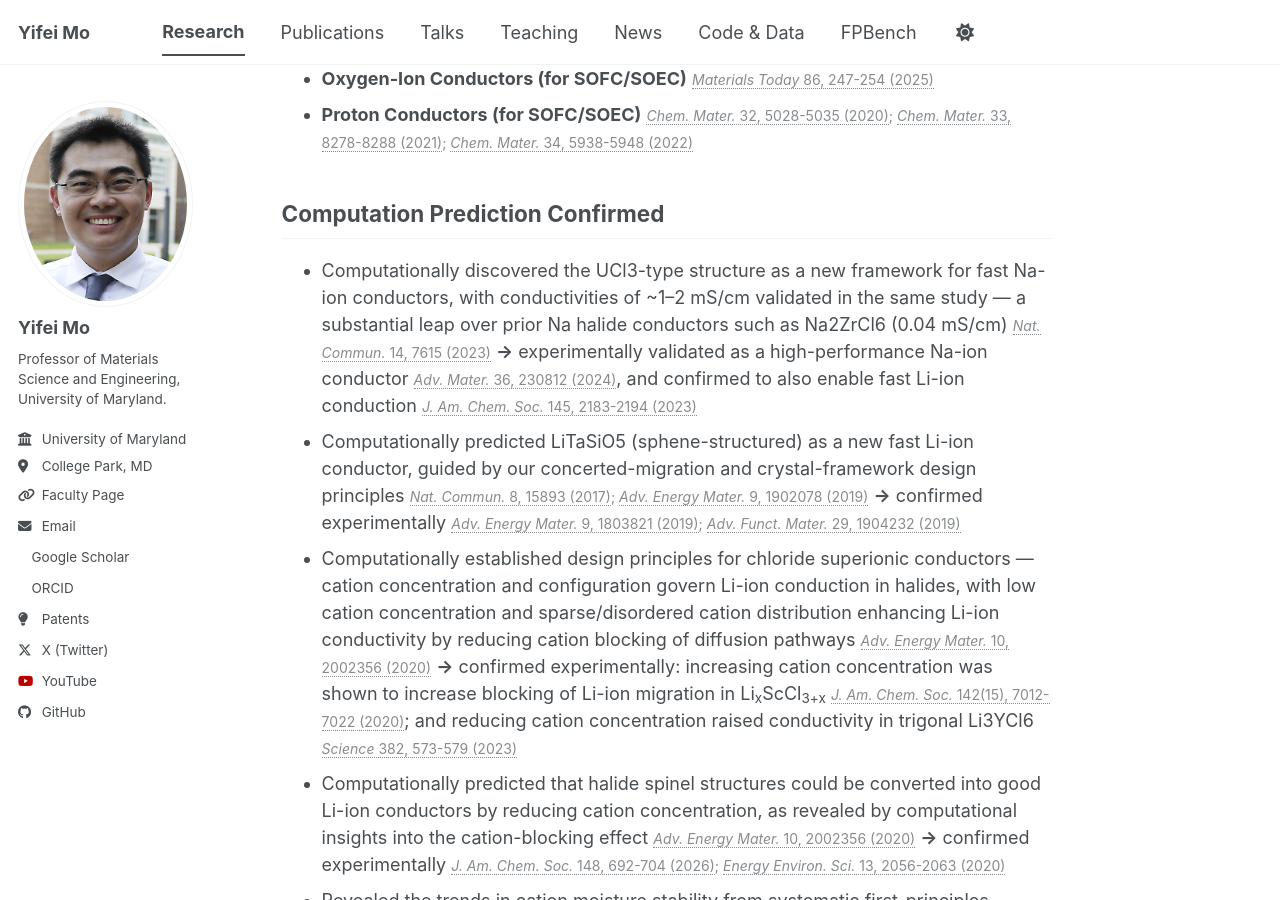
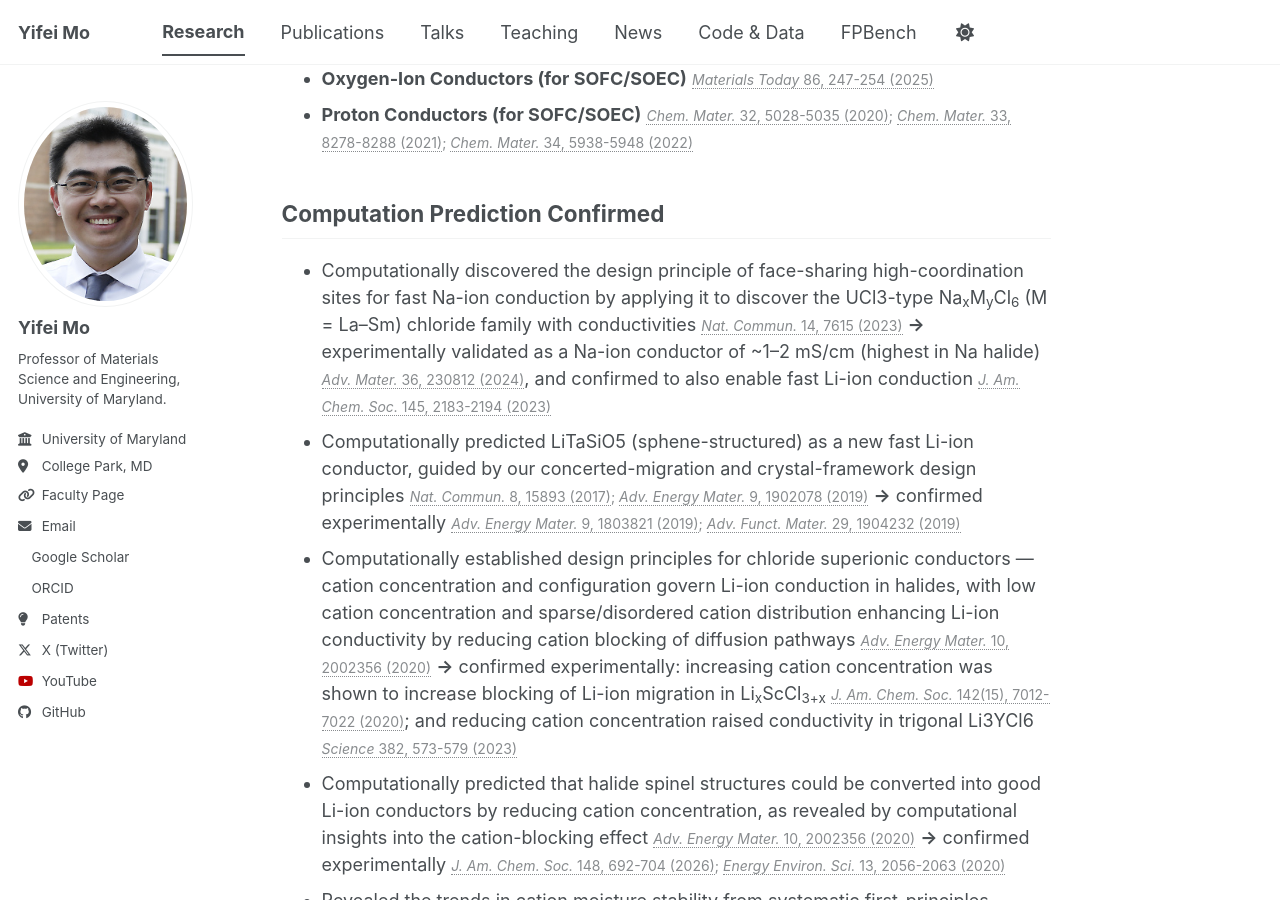
Before and after one commit to yifeimo/yifeimo.github.io, a Jekyll site: the page built from _research/materials-design-discovery.md, in a window 1280 px wide and 900 px high, scrolled down 1299 px. Built offline with Jekyll 4.4.1, drawn with Linux system fonts in a browser that asks for light colours; a style sheet for code colours, icons or effects is not loaded.

Commit message:
Update UCl3-type bullet to emphasize the design principle discovered
Co-Authored-By: Claude Sonnet 5 <noreply@anthropic.com>

```diff
--- a/_research/materials-design-discovery.md
+++ b/_research/materials-design-discovery.md
@@ -37,7 +37,7 @@ Topics
 Computation Prediction Confirmed
 ------
 
-* Computationally discovered the UCl3-type structure as a new framework for fast Na-ion conductors, with conductivities of ~1–2 mS/cm validated in the same study — a substantial leap over prior Na halide conductors such as Na2ZrCl6 (0.04 mS/cm) <span class="citation">[*Nat. Commun.* 14, 7615 (2023)](https://doi.org/10.1038/s41467-023-43436-3)</span> **→** experimentally validated as a high-performance Na-ion conductor <span class="citation">[*Adv. Mater.* 36, 230812 (2024)](https://doi.org/10.1002/adma.202308012)</span>, and confirmed to also enable fast Li-ion conduction <span class="citation">[*J. Am. Chem. Soc.* 145, 2183-2194 (2023)](https://doi.org/10.1021/jacs.2c09446)</span>
+* Computationally discovered the design principle of face-sharing high-coordination sites for fast Na-ion conduction by applying it to discover the UCl3-type Na<sub>x</sub>M<sub>y</sub>Cl<sub>6</sub> (M = La–Sm) chloride family with conductivities <span class="citation">[*Nat. Commun.* 14, 7615 (2023)](https://doi.org/10.1038/s41467-023-43436-3)</span> **→** experimentally validated as a Na-ion conductor of ~1–2 mS/cm (highest in Na halide) <span class="citation">[*Adv. Mater.* 36, 230812 (2024)](https://doi.org/10.1002/adma.202308012)</span>, and confirmed to also enable fast Li-ion conduction <span class="citation">[*J. Am. Chem. Soc.* 145, 2183-2194 (2023)](https://doi.org/10.1021/jacs.2c09446)</span>
 * Computationally predicted LiTaSiO5 (sphene-structured) as a new fast Li-ion conductor, guided by our concerted-migration and crystal-framework design principles <span class="citation">[*Nat. Commun.* 8, 15893 (2017)](http://dx.doi.org/10.1038/ncomms15893); [*Adv. Energy Mater.* 9, 1902078 (2019)](https://doi.org/10.1002/aenm.201902078)</span> **→** confirmed experimentally <span class="citation">[*Adv. Energy Mater.* 9, 1803821 (2019)](https://doi.org/10.1002/aenm.201803821); [*Adv. Funct. Mater.* 29, 1904232 (2019)](https://doi.org/10.1002/adfm.201904232)</span>
 * Computationally established design principles for chloride superionic conductors — cation concentration and configuration govern Li-ion conduction in halides, with low cation concentration and sparse/disordered cation distribution enhancing Li-ion conductivity by reducing cation blocking of diffusion pathways <span class="citation">[*Adv. Energy Mater.* 10, 2002356 (2020)](https://doi.org/10.1002/aenm.202002356)</span> **→** confirmed experimentally: increasing cation concentration was shown to increase blocking of Li-ion migration in Li<sub>x</sub>ScCl<sub>3+x</sub> <span class="citation">[*J. Am. Chem. Soc.* 142(15), 7012-7022 (2020)](https://doi.org/10.1021/jacs.0c00134)</span>; and reducing cation concentration raised conductivity in trigonal Li3YCl6 <span class="citation">[*Science* 382, 573-579 (2023)](https://doi.org/10.1126/science.adg6591)</span>
 * Computationally predicted that halide spinel structures could be converted into good Li-ion conductors by reducing cation concentration, as revealed by computational insights into the cation-blocking effect <span class="citation">[*Adv. Energy Mater.* 10, 2002356 (2020)](https://doi.org/10.1002/aenm.202002356)</span> **→** confirmed experimentally <span class="citation">[*J. Am. Chem. Soc.* 148, 692-704 (2026)](https://doi.org/10.1021/jacs.5c15656); [*Energy Environ. Sci.* 13, 2056-2063 (2020)](https://doi.org/10.1039/d0ee01017)</span>
```
